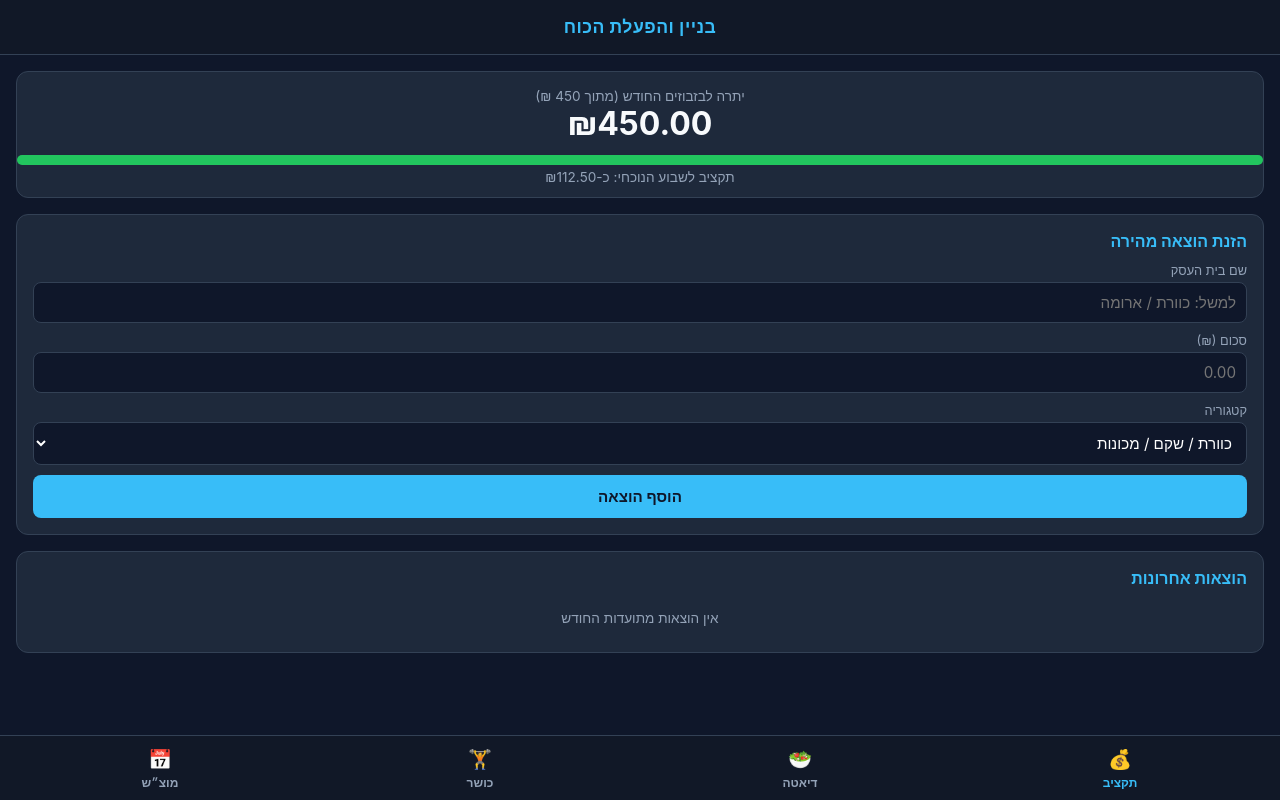
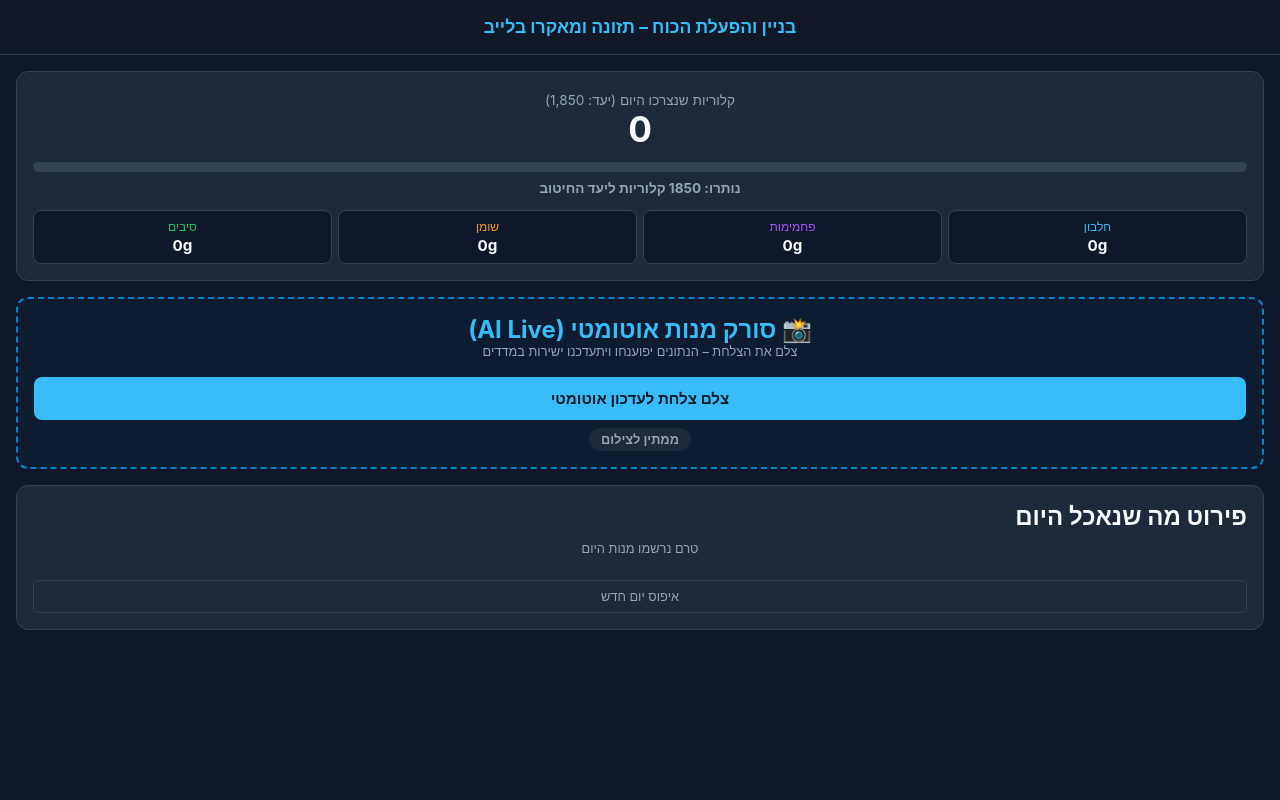
Before and after one commit to Sagibasat555/Money-track-, a plain HTML site: page index.html in a window 1280 px wide. Drawn offline with Linux system fonts and the light colour scheme.

Commit message:
Update index.html

```diff
--- a/index.html
+++ b/index.html
@@ -13,291 +13,181 @@
       --muted: #94a3b8;
       --danger: #ef4444;
       --success: #22c55e;
-      --warning: #f59e0b;
+      --pro: #38bdf8;
+      --fat: #f59e0b;
+      --carb: #a855f7;
     }
     * { box-sizing: border-box; margin: 0; padding: 0; font-family: -apple-system, BlinkMacSystemFont, "Segoe UI", Roboto, sans-serif; }
     body { background-color: var(--bg); color: var(--text); padding-bottom: 80px; }
+    header { background: #111827; padding: 16px; text-align: center; border-bottom: 1px solid #334155; position: sticky; top: 0; z-index: 10; }
+    header h1 { font-size: 1.1rem; color: var(--accent); }
 
-    header { background: #111827; padding: 16px; text-align: center; border-bottom: 1px solid #334155; position: sticky; top: 0; z-index: 10; }
-    header h1 { font-size: 1.1rem; color: var(--accent); letter-spacing: 0.5px; }
-
-    .tab-content { display: none; padding: 16px; }
-    .tab-content.active { display: block; }
-
-    .card { background: var(--card); border-radius: 12px; padding: 16px; margin-bottom: 16px; border: 1px solid #334155; }
-    .card h2 { font-size: 1rem; margin-bottom: 12px; color: var(--accent); }
-
-    /* Budget Dashboard */
-    .balance-box { text-align: center; padding: 12px 0; }
-    .balance-box .amount { font-size: 2rem; font-weight: bold; }
+    .card { background: var(--card); border-radius: 12px; padding: 16px; margin: 16px; border: 1px solid #334155; }
+    .balance-box { text-align: center; }
+    .balance-box .amount { font-size: 2.2rem; font-weight: bold; }
     .balance-box .sub { font-size: 0.85rem; color: var(--muted); margin-top: 4px; }
     .progress-bar { background: #334155; border-radius: 8px; height: 10px; overflow: hidden; margin-top: 12px; }
-    .progress-fill { background: var(--success); height: 100%; width: 100%; transition: width 0.3s, background 0.3s; }
+    .progress-fill { background: var(--success); height: 100%; width: 0%; transition: width 0.3s; }
 
-    /* Inputs & Forms */
-    label { font-size: 0.8rem; color: var(--muted); display: block; margin-bottom: 4px; }
-    input, select, textarea { width: 100%; background: #0f172a; border: 1px solid #334155; color: #fff; padding: 10px; border-radius: 8px; margin-bottom: 10px; font-size: 0.95rem; }
-    button { width: 100%; background: var(--accent); color: #0f172a; font-weight: bold; border: none; padding: 12px; border-radius: 8px; font-size: 0.95rem; cursor: pointer; }
-    button:active { opacity: 0.8; }
+    /* רשת מדדי מאקרו חיים */
+    .macro-grid { display: grid; grid-template-columns: repeat(4, 1fr); gap: 6px; margin-top: 14px; text-align: center; }
+    .macro-item { background: #0f172a; padding: 8px 4px; border-radius: 8px; border: 1px solid #334155; }
+    .macro-item .m-title { font-size: 0.75rem; color: var(--muted); margin-bottom: 2px; }
+    .macro-item .m-val { font-size: 0.95rem; font-weight: bold; }
 
-    /* Transaction List */
-    .tx-item { display: flex; justify-content: space-between; align-items: center; padding: 10px 0; border-bottom: 1px solid #334155; }
-    .tx-item:last-child { border-bottom: none; }
-    .tx-info { display: flex; flex-direction: column; }
-    .tx-title { font-weight: 500; }
-    .tx-date { font-size: 0.75rem; color: var(--muted); }
-    .tx-amount { font-weight: bold; color: var(--danger); }
-    .delete-btn { background: none; border: none; color: var(--muted); width: auto; padding: 4px 8px; font-size: 0.9rem; }
+    /* אזור ניתוח בלייב */
+    .live-box { border: 2px dashed #0284c7; background: rgba(2, 132, 199, 0.05); text-align: center; }
+    .status-badge { display: inline-block; padding: 4px 12px; border-radius: 20px; font-size: 0.8rem; margin-top: 8px; font-weight: bold; }
+    .status-ready { background: #1e293b; color: var(--muted); }
 
-    /* Bottom Navigation */
-    nav { position: fixed; bottom: 0; left: 0; right: 0; background: #111827; border-top: 1px solid #334155; display: flex; height: 65px; z-index: 20; }
-    .nav-btn { flex: 1; background: none; border: none; color: var(--muted); display: flex; flex-direction: column; align-items: center; justify-content: center; font-size: 0.75rem; gap: 4px; padding: 0; }
-    .nav-btn.active { color: var(--accent); }
-    .nav-btn span { font-size: 1.2rem; }
+    /* רשימת מנות */
+    .item-row { display: flex; justify-content: space-between; align-items: center; padding: 10px 0; border-bottom: 1px solid #334155; font-size: 0.85rem; }
+    .item-meta { font-size: 0.75rem; color: var(--muted); margin-top: 2px; }
+    .delete-btn { background: none; border: none; color: var(--muted); padding: 4px 8px; font-size: 0.9rem; cursor: pointer; }
+    button.action-btn { width: 100%; background: var(--accent); color: #0f172a; font-weight: bold; border: none; padding: 12px; border-radius: 8px; font-size: 0.95rem; cursor: pointer; margin-top: 8px; }
   </style>
 </head>
 <body>
 
   <header>
-    <h1>בניין והפעלת הכוח</h1>
+    <h1>בניין והפעלת הכוח – תזונה ומאקרו בלייב</h1>
   </header>
 
-  <!-- TAB 1: BUDGET -->
-  <section id="tab-budget" class="tab-content active">
-    <div class="card balance-box">
-      <div class="sub">יתרה לבזבוזים החודש (מתוך 450 ₪)</div>
-      <div class="amount" id="balance-val">₪450.00</div>
+  <!-- לוח בקרה ראשי למאקרו ויתרה -->
+  <section class="card balance-box">
+    <div class="sub">קלוריות שנצרכו היום (יעד: 1,850)</div>
+    <div class="amount" id="cal-val">0</div>
     <div class="progress-bar">
-        <div class="progress-fill" id="progress-bar"></div>
+      <div class="progress-fill" id="cal-progress"></div>
     </div>
-      <div class="sub" id="weekly-sub">תקציב לשבוע הנוכחי: כ-₪112.50</div>
+    <div class="sub" id="cal-remaining" style="font-weight:bold; margin-top:8px;">נותרו: 1,850 קלוריות</div>
+
+    <!-- מאקרו מצטבר בלייב -->
+    <div class="macro-grid">
+      <div class="macro-item">
+        <div class="m-title" style="color:var(--pro);">חלבון</div>
+        <div class="m-val" id="macro-pro">0g</div>
       </div>
-
-    <div class="card">
-      <h2>הזנת הוצאה מהירה</h2>
-      <form id="tx-form">
-        <label>שם בית העסק</label>
-        <input type="text" id="tx-desc" placeholder="למשל: כוורת / ארומה" required>
-
-        <label>סכום (₪)</label>
-        <input type="number" step="0.5" id="tx-amt" placeholder="0.00" required>
-
-        <label>קטגוריה</label>
-        <select id="tx-cat">
-          <option value="כוורת ומכונות">כוורת / שקם / מכונות</option>
-          <option value="בתי קפה ושייקים">בתי קפה / שייקים</option>
-          <option value="יציאות סופ״ש">בילוי / יציאות סופ"ש</option>
-          <option value="תספורת וטיפוח">תספורת / טיפוח</option>
-          <option value="שונות ובלת״ם">שונות / בלת"ם</option>
-        </select>
-
-        <button type="submit">הוסף הוצאה</button>
-      </form>
+      <div class="macro-item">
+        <div class="m-title" style="color:var(--carb);">פחמימות</div>
+        <div class="m-val" id="macro-carb">0g</div>
       </div>
-
-    <div class="card">
-      <h2>הוצאות אחרונות</h2>
-      <div id="tx-list"></div>
+      <div class="macro-item">
+        <div class="m-title" style="color:var(--fat);">שומן</div>
+        <div class="m-val" id="macro-fat">0g</div>
+      </div>
+      <div class="macro-item">
+        <div class="m-title" style="color:var(--success);">סיבים</div>
+        <div class="m-val" id="macro-fib">0g</div>
+      </div>
     </div>
   </section>
 
-  <!-- TAB 2: DIET -->
-  <section id="tab-diet" class="tab-content">
-    <div class="card">
-      <h2>נוהל מילת קוד: "דיאטה"</h2>
-      <p style="font-size: 0.85rem; color: var(--muted); margin-bottom: 12px;">רמזור לבחירת מזון מהירה בבסיס ובשקם:</p>
-      <div style="margin-bottom: 8px;">🟢 <strong>ירוק (מאושר):</strong> ביצים, טונה במים, חזה עוף, גבינות רזות, סלט ללא רטבים שמנים.</div>
-      <div style="margin-bottom: 8px;">🟡 <strong>צהוב (מדוד):</strong> לחם מלא, אורז, תפוחי אדמה, חטיף חלבון (עד 1 ביום).</div>
-      <div>🔴 <strong>אדום (להימנע):</strong> שתייה מתוקה, מאפים, שוקולדים, טיגונים, רטבים שמנים.</div>
-    </div>
+  <!-- סורק לייב מובנה במכשיר -->
+  <section class="card live-box">
+    <h2 style="color:var(--accent);">📸 סורק מנות אוטומטי (AI Live)</h2>
+    <p style="font-size:0.8rem; color:var(--muted); margin-bottom:10px;">צלם את הצלחת – הנתונים יפוענחו ויתעדכנו ישירות במדדים</p>
 
-    <div class="card">
-      <h2>יומן ארוחות מהיר</h2>
-      <textarea id="diet-note" rows="3" placeholder="רשום כאן מה אכלת היום..."></textarea>
-      <button onclick="saveDietNote()">שמור ליומן</button>
-      <div id="diet-history" style="margin-top: 12px; font-size: 0.85rem;"></div>
-    </div>
+    <input type="file" id="camera-file" accept="image/*" capture="environment" style="display:none;" onchange="processLiveImage(event)">
+    <button class="action-btn" onclick="document.getElementById('camera-file').click()">צלם צלחת לעדכון אוטומטי</button>
+
+    <div id="live-status" class="status-badge status-ready">ממתין לצילום</div>
   </section>
 
-  <!-- TAB 3: FITNESS -->
-  <section id="tab-fitness" class="tab-content">
-    <div class="card">
-      <h2>מעקב אימונים ומיקרו-יעדים</h2>
-      <div style="margin-bottom: 12px;">
-        <label><input type="checkbox" id="fit-1" onchange="saveFitness()"> אימון A (חזה / כתפיים / יד אחורית)</label><br>
-        <label><input type="checkbox" id="fit-2" onchange="saveFitness()"> אימון B (גב / רגליים / יד קדמית)</label><br>
-        <label><input type="checkbox" id="fit-3" onchange="saveFitness()"> אימון סיבולת / ריצה</label>
-      </div>
-      <div class="sub">יעד שבועי: לפחות 3 אימונים (לא מפספסים פעמיים ברצף).</div>
-    </div>
+  <!-- פירוט המנות שנאכלו -->
+  <section class="card">
+    <h2>פירוט מה שנאכל היום</h2>
+    <div id="meal-list"></div>
+    <button onclick="resetDay()" style="background:none; border:1px solid #334155; color:var(--muted); width:100%; margin-top:14px; padding:8px; border-radius:6px; font-size:0.8rem;">איפוס יום חדש</button>
   </section>
 
-  <!-- TAB 4: REVIEW -->
-  <section id="tab-review" class="tab-content">
-    <div class="card">
-      <h2>יומן יעדים – בקרת מוצ"ש (22:00)</h2>
-      <label>1. נקודות לשימור השבוע (מה עבד מצוין?)</label>
-      <textarea id="rev-keep" rows="2"></textarea>
+  <script>
+    const TARGET_CAL = 1850;
+    let meals = JSON.parse(localStorage.getItem('liveMeals')) || [];
 
-      <label>2. נקודות לשיפור (איפה היו חריגות ואיך מונעים?)</label>
-      <textarea id="rev-improve" rows="2"></textarea>
+    function renderUI() {
+      const cal = meals.reduce((s, m) => s + m.cal, 0);
+      const pro = meals.reduce((s, m) => s + m.pro, 0);
+      const carb = meals.reduce((s, m) => s + m.carb, 0);
+      const fat = meals.reduce((s, m) => s + m.fat, 0);
+      const fib = meals.reduce((s, m) => s + m.fib, 0);
 
-      <label>3. חוזה מחייב לשבוע הקרוב</label>
-      <textarea id="rev-contract" rows="2" placeholder="יעדי אימון, תקרת שקם לשבוע..."></textarea>
-
-      <button onclick="saveReview()">שמור בקרת מוצ״ש</button>
-    </div>
-  </section>
-
-  <!-- BOTTOM NAV -->
-  <nav>
-    <button class="nav-btn active" onclick="switchTab('budget')">
-      <span>💰</span>תקציב
-    </button>
-    <button class="nav-btn" onclick="switchTab('diet')">
-      <span>🥗</span>דיאטה
-    </button>
-    <button class="nav-btn" onclick="switchTab('fitness')">
-      <span>🏋️</span>כושר
-    </button>
-    <button class="nav-btn" onclick="switchTab('review')">
-      <span>📅</span>מוצ״ש
-    </button>
-  </nav>
-
-  <script>
-    const MONTHLY_LIMIT = 450;
-    let transactions = JSON.parse(localStorage.getItem('transactions')) || [];
-
-    function switchTab(tabId) {
-      document.querySelectorAll('.tab-content').forEach(el => el.classList.remove('active'));
-      document.querySelectorAll('.nav-btn').forEach(el => el.classList.remove('active'));
-      document.getElementById('tab-' + tabId).classList.add('active');
-      event.currentTarget.classList.add('active');
+      document.getElementById('cal-val').innerText = cal;
+      const rem = TARGET_CAL - cal;
+      const remEl = document.getElementById('cal-remaining');
+      if (rem >= 0) {
+        remEl.innerText = `נותרו: ${rem} קלוריות ליעד החיטוב`;
+        remEl.style.color = "var(--muted)";
+      } else {
+        remEl.innerText = `חריגה של ${Math.abs(rem)} קלוריות!`;
+        remEl.style.color = "var(--danger)";
       }
 
-    function renderBudget() {
-      const totalSpent = transactions.reduce((sum, tx) => sum + tx.amount, 0);
-      const remaining = MONTHLY_LIMIT - totalSpent;
-      const balanceEl = document.getElementById('balance-val');
-      const progressEl = document.getElementById('progress-bar');
+      document.getElementById('macro-pro').innerText = Math.round(pro) + 'g';
+      document.getElementById('macro-carb').innerText = Math.round(carb) + 'g';
+      document.getElementById('macro-fat').innerText = Math.round(fat) + 'g';
+      document.getElementById('macro-fib').innerText = Math.round(fib) + 'g';
 
-      balanceEl.innerText = '₪' + remaining.toFixed(2);
-      if (remaining <= 50) {
-        balanceEl.style.color = 'var(--danger)';
-        progressEl.style.background = 'var(--danger)';
-      } else if (remaining <= 150) {
-        balanceEl.style.color = 'var(--warning)';
-        progressEl.style.background = 'var(--warning)';
-      } else {
-        balanceEl.style.color = 'var(--text)';
-        progressEl.style.background = 'var(--success)';
-      }
+      const pct = Math.min(100, (cal / TARGET_CAL) * 100);
+      const bar = document.getElementById('cal-progress');
+      bar.style.width = pct + '%';
+      bar.style.background = cal > TARGET_CAL ? 'var(--danger)' : 'var(--success)';
 
-      const pct = Math.max(0, Math.min(100, (remaining / MONTHLY_LIMIT) * 100));
-      progressEl.style.width = pct + '%';
+      const list = document.getElementById('meal-list');
+      list.innerHTML = meals.length ? '' : '<div style="color:var(--muted); font-size:0.8rem; text-align:center; padding:10px;">טרם נרשמו מנות היום</div>';
 
-      const listEl = document.getElementById('tx-list');
-      listEl.innerHTML = '';
-      if (transactions.length === 0) {
-        listEl.innerHTML = '<div style="color:var(--muted); font-size:0.85rem; text-align:center; padding:10px;">אין הוצאות מתועדות החודש</div>';
-        return;
-      }
-
-      transactions.slice().reverse().forEach((tx, idx) => {
-        const actualIdx = transactions.length - 1 - idx;
-        const item = document.createElement('div');
-        item.className = 'tx-item';
-        item.innerHTML = `
-          <div class="tx-info">
-            <span class="tx-title">${tx.desc}</span>
-            <span class="tx-date">${tx.cat} • ${tx.date}</span>
+      meals.slice().reverse().forEach((m, idx) => {
+        const realIdx = meals.length - 1 - idx;
+        list.innerHTML += `
+          <div class="item-row">
+            <div>
+              <strong>${m.desc}</strong>
+              <div class="item-meta">חלבון: ${m.pro}ג | שומן: ${m.fat}ג | פחמימה: ${m.carb}ג | סיבים: ${m.fib}ג</div>
             </div>
             <div style="display:flex; align-items:center; gap:8px;">
-            <span class="tx-amount">-₪${tx.amount.toFixed(2)}</span>
-            <button class="delete-btn" onclick="deleteTx(${actualIdx})">✕</button>
+              <span style="font-weight:bold; color:var(--accent);">${m.cal} קל'</span>
+              <button class="delete-btn" onclick="deleteMeal(${realIdx})">✕</button>
+            </div>
           </div>
         `;
-        listEl.appendChild(item);
       });
     }
 
-    document.getElementById('tx-form').addEventListener('submit', (e) => {
-      e.preventDefault();
-      const desc = document.getElementById('tx-desc').value;
-      const amount = parseFloat(document.getElementById('tx-amt').value);
-      const cat = document.getElementById('tx-cat').value;
-      const date = new Date().toLocaleDateString('he-IL', { day: '2-digit', month: '2-digit' });
-
-      transactions.push({ desc, amount, cat, date });
-      localStorage.setItem('transactions', JSON.stringify(transactions));
-      document.getElementById('tx-desc').value = '';
-      document.getElementById('tx-amt').value = '';
-      renderBudget();
-    });
-
-    function deleteTx(idx) {
-      transactions.splice(idx, 1);
-      localStorage.setItem('transactions', JSON.stringify(transactions));
-      renderBudget();
+    function addMealAuto(desc, cal, pro, fat, carb, fib) {
+      meals.push({ desc, cal, pro, fat, carb, fib });
+      localStorage.setItem('liveMeals', JSON.stringify(meals));
+      renderUI();
     }
 
-    function saveDietNote() {
-      const note = document.getElementById('diet-note').value;
-      if (!note) return;
-      const history = JSON.parse(localStorage.getItem('dietHistory')) || [];
-      const date = new Date().toLocaleDateString('he-IL', { day: '2-digit', month: '2-digit' });
-      history.push({ date, note });
-      localStorage.setItem('dietHistory', JSON.stringify(history));
-      document.getElementById('diet-note').value = '';
-      renderDietHistory();
+    function deleteMeal(idx) {
+      meals.splice(idx, 1);
+      localStorage.setItem('liveMeals', JSON.stringify(meals));
+      renderUI();
     }
 
-    function renderDietHistory() {
-      const history = JSON.parse(localStorage.getItem('dietHistory')) || [];
-      const el = document.getElementById('diet-history');
-      el.innerHTML = history.slice().reverse().map(h => `<div style="padding:4px 0; border-bottom:1px solid #334155;"><strong>${h.date}:</strong> ${h.note}</div>`).join('');
+    function resetDay() {
+      if (confirm('לאפס את כל נתוני היום?')) {
+        meals = [];
+        localStorage.removeItem('liveMeals');
+        renderUI();
+      }
     }
 
-    function saveFitness() {
-      const state = {
-        f1: document.getElementById('fit-1').checked,
-        f2: document.getElementById('fit-2').checked,
-        f3: document.getElementById('fit-3').checked
-      };
-      localStorage.setItem('fitnessState', JSON.stringify(state));
+    window.addEventListener('DOMContentLoaded', () => {
+      const p = new URLSearchParams(window.location.search);
+      if (p.has('desc') && p.has('cal')) {
+        addMealAuto(
+          p.get('desc'),
+          parseInt(p.get('cal')),
+          parseFloat(p.get('pro') || 0),
+          parseFloat(p.get('fat') || 0),
+          parseFloat(p.get('carb') || 0),
+          parseFloat(p.get('fib') || 0)
+        );
+        window.history.replaceState({}, document.title, window.location.pathname);
       }
-
-    function loadFitness() {
-      const state = JSON.parse(localStorage.getItem('fitnessState')) || {};
-      if (state.f1) document.getElementById('fit-1').checked = true;
-      if (state.f2) document.getElementById('fit-2').checked = true;
-      if (state.f3) document.getElementById('fit-3').checked = true;
-    }
-
-    function saveReview() {
-      const rev = {
-        keep: document.getElementById('rev-keep').value,
-        improve: document.getElementById('rev-improve').value,
-        contract: document.getElementById('rev-contract').value,
-        savedAt: new Date().toLocaleDateString('he-IL')
-      };
-      localStorage.setItem('weeklyReview', JSON.stringify(rev));
-      alert('בקרת מוצ״ש נשמרה בהצלחה!');
-    }
-
-    function loadReview() {
-      const rev = JSON.parse(localStorage.getItem('weeklyReview')) || {};
-      if (rev.keep) document.getElementById('rev-keep').value = rev.keep;
-      if (rev.improve) document.getElementById('rev-improve').value = rev.improve;
-      if (rev.contract) document.getElementById('rev-contract').value = rev.contract;
-    }
-
-    // Init
-    renderBudget();
-    renderDietHistory();
-    loadFitness();
-    loadReview();
+      renderUI();
+    });
   </script>
 </body>
 </html>
```
Lines whose indentation alone changed are shown as unchanged.
